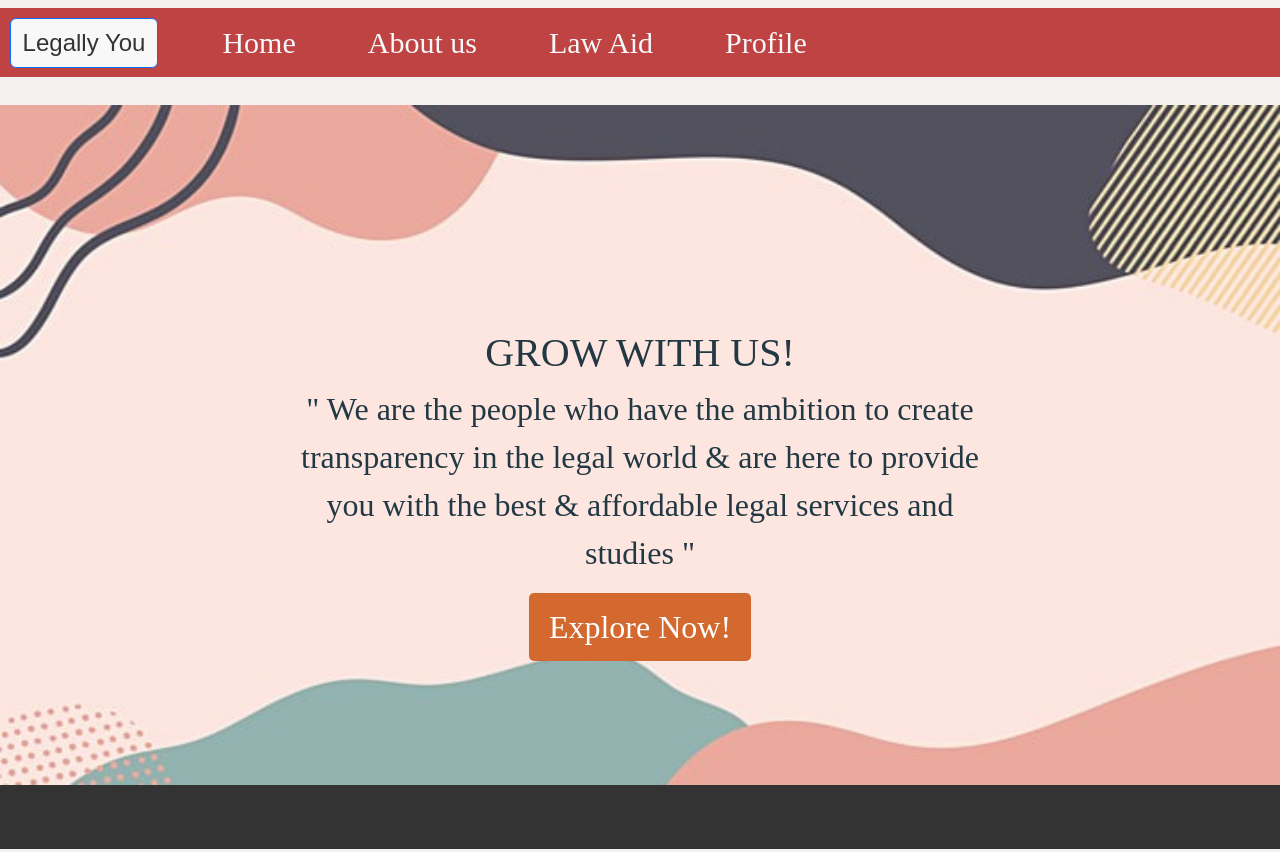
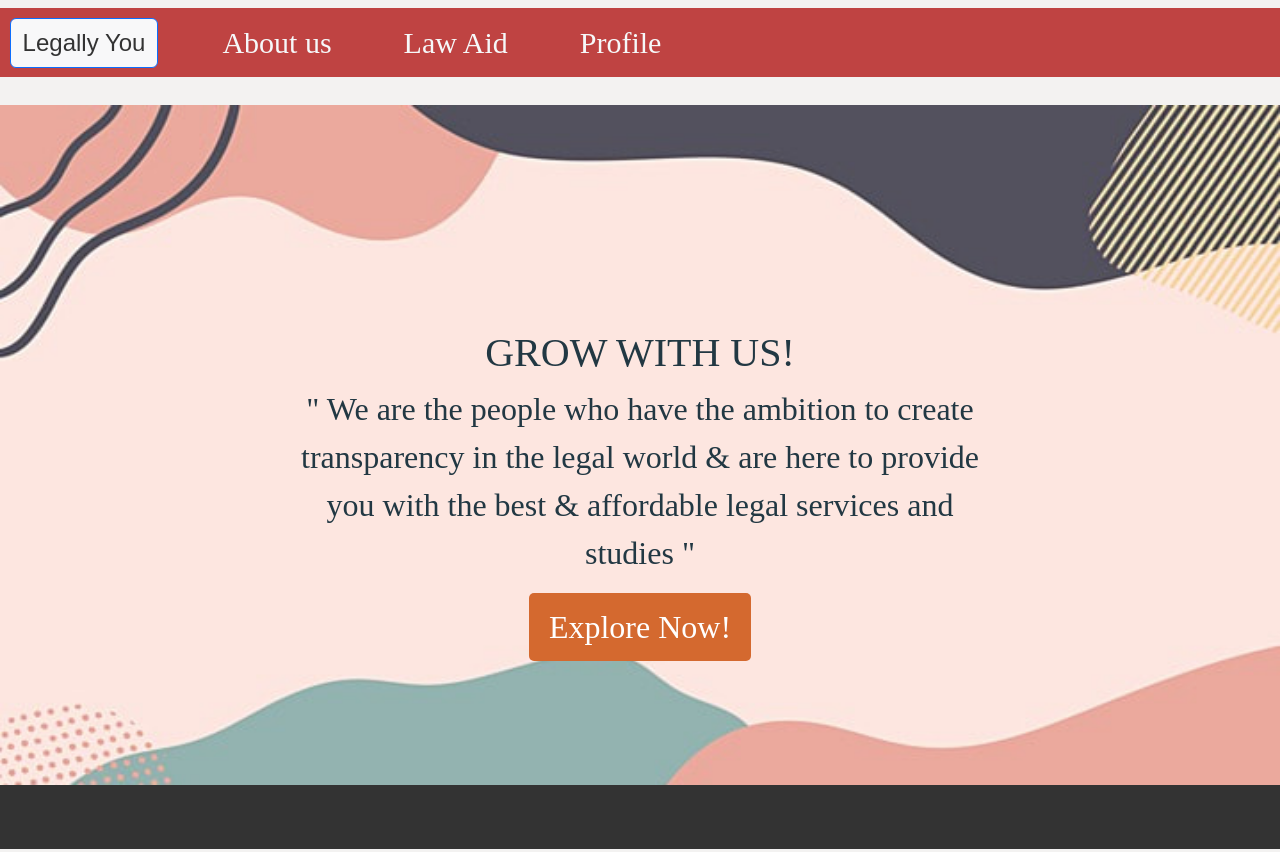
Before and after one commit to Soujanya2004/Legally_You, a plain HTML site: page index.html in a window 1280 px wide. Shown: the top 852 px of the page. Drawn offline with nearby package versions, Linux system fonts and the light colour scheme.

Commit message:
Update index.html

```diff
--- a/index.html
+++ b/index.html
@@ -220,9 +220,7 @@
 
           <div class="collapse navbar-collapse" id="navbarSupportedContent">
             <ul class="navbar-nav me-auto mb-2 mb-lg-0">
-              <li class="nav-item">
-                <a class="nav-link " aria-current="page" href="landingp.html">Home</a>
-              </li>
+
               <li class="nav-item">
                 <a class="nav-link " aria-current="page" href="#about">About us</a>
               </li>
```
